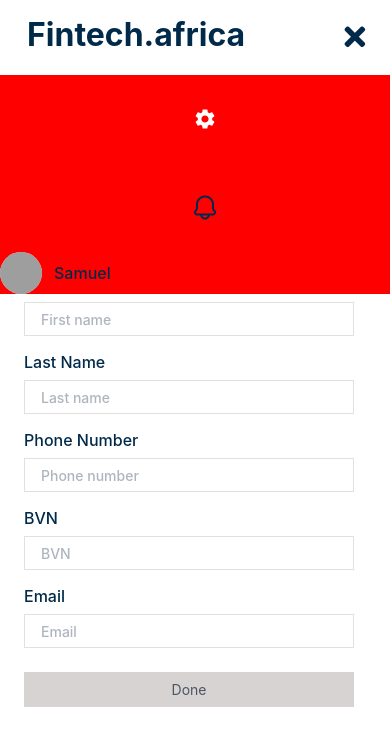
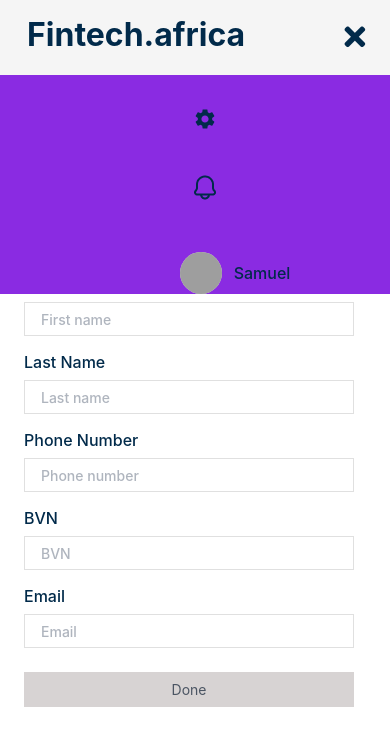
Before and after one commit to Danny4life/fintech.africa, a React (Vite) app: page /profile in a window 390 px wide. Both pictures are taken after a click on the button 351 px from the left and 37 px from the top of the page. Shown: the top 746 px of the page. Built offline with nearby package versions, Linux system fonts and the light colour scheme; grey boxes are pictures that could not be loaded.

Commit message:
edit hamburger menu

```diff
--- a/src/component/dashboard-component/Topbar.jsx
+++ b/src/component/dashboard-component/Topbar.jsx
@@ -18,18 +18,18 @@
                     onClick={() => setIsMobile(false)}
                     >
                         <div className="nav-home">
-                            <li> <SettingsIcon /></li>
+                            <li> <SettingsIcon style={{ color: "#012A4A" }} /></li>
                         </div>
                         <div className="nav-feature">
                         <img src={img1} alt="bell" />
                         </div>
-                        <div className="flex items-center gap-3">
-                                <img
-                                    src={img} alt="samuel"
-                                    className="w-[42px] h-[42px] rounded-[50%] bg-[#D9D9D9] object-cover"
-                                />
-                                <span className="text-base font-medium leading-5 text-[#012A4A]">Samuel</span>
-                            </div>
+                        <div className="flex items-center gap-3 avatar">
+                            <img
+                                src={img} alt="samuel"
+                                className="w-[42px] h-[42px] rounded-[50%] bg-[#D9D9D9] object-cover"
+                            />
+                            <span className="text-base font-medium leading-5  text-[#012A4A]">Samuel</span>
+                        </div>
                     </ul>
 
                     <button
--- a/src/component/dashboard-component/topbar.css
+++ b/src/component/dashboard-component/topbar.css
@@ -95,7 +95,10 @@
             display: flex;
             justify-content: space-between;
             position: static;
-            width: 0;
+            /* width: 0; */
+            height: 96px;
+            width: 100%;
+            background: #F5F5F5;
 
         }
 
@@ -107,11 +110,12 @@
             display: block;
             position: absolute;
             list-style: none;
-            background-color: red;
+            background-color: blueviolet;
             left: 0;
             top: 75px;
             transition: all 0.5s ease-out;
             width: 100%;
+
         }
 
     .nav-home,
@@ -123,6 +127,17 @@
         padding: 32px;
         width: 100%;
         transition: all 0.5s ease;
+    }
+
+    .nav-feature{
+        position: relative;
+        bottom: 20px;
+    }
+
+    .avatar {
+        display: flex;
+        justify-content: center;
+        margin-left: 5rem;
 
     }
 
```
